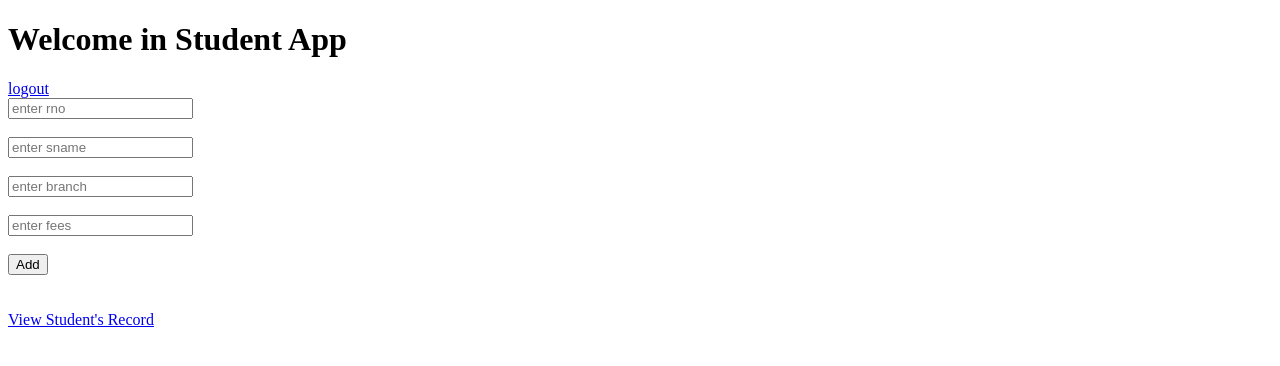
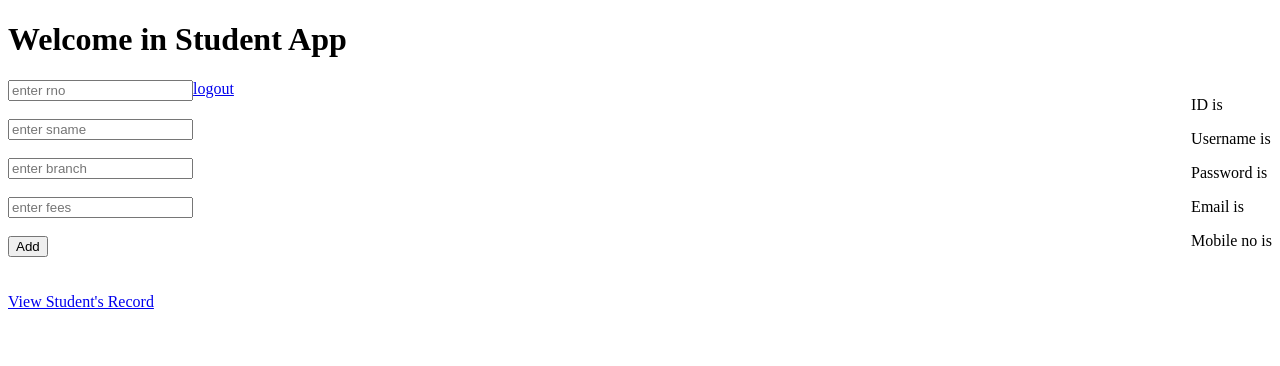
Before and after one commit to shivaconceptsolution/Django11-12-Batch-Palasia, a Django app: template stuapp/stuapp/templates/stuapp/index.html in a window 1280 px wide. Shown: the top 366 px of the page. Run offline with Django 3.2, Linux system fonts and the light colour scheme; the template is opened without the code that fills it, so the values that code supplies are empty.

Commit message:
Add files via upload

```diff
--- a/stuapp/stuapp/templates/stuapp/index.html
+++ b/stuapp/stuapp/templates/stuapp/index.html
@@ -6,6 +6,7 @@
 <body>
 <h1>Welcome in Student App</h1>
 <a href="logout">logout</a>
+<div style="float: left;">
 <form action="insertstudent" method="post">
 {% csrf_token %}
 
@@ -28,5 +29,14 @@
 <br>
 <br>
 <a href="viewstudent">View Student's Record</a>
+</div>
+<div style="float: right">
+<p>ID is {{k.id}}</p>
+<p>Username is {{k.username}}</p>
+<p>Password is {{k.password}}</p>
+<p>Email is {{k.email}}</p>
+<p>Mobile no is {{k.mobile}}</p>
+
+</div>
 </body>
 </html>
--- a/stuapp/stuapp/views.py
+++ b/stuapp/stuapp/views.py
@@ -1,9 +1,12 @@
 from django.shortcuts import redirect,render
 from django.http import HttpResponse
 from .models import Student
+from loginapp.models import Login
 def index(request):
    if request.session.has_key('uid'):
-     return render(request,"stuapp/index.html")
+     s = request.session["sid"]
+     stu = Login.objects.get(pk=s)
+     return render(request,"stuapp/index.html",{'k':stu})
    else:
      return redirect('/loginapp')
 def insertstudent(request):
```
